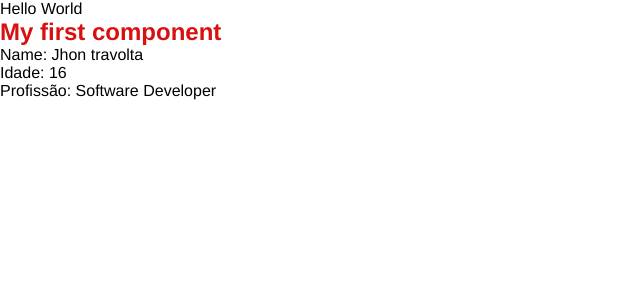
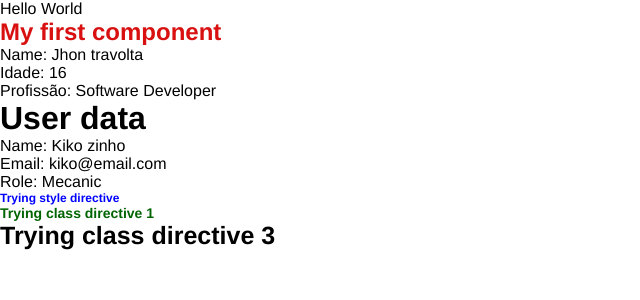
Before and after one commit to RogerXO/curso-angular, an Angular app: page / in a window 1280 px wide. Shown: the top 300 px of the page, without its empty margins (0-640 px from the left). Built offline with nearby package versions, Linux system fonts and the light colour scheme.

Commit message:
style and class directives

```diff
--- a/src/app/app.component.html
+++ b/src/app/app.component.html
@@ -1,3 +1,5 @@
 <div>Hello World</div>
 
 <app-first-component></app-first-component>
+<app-parent-data [name]="userName" [userData]="userData" ></app-parent-data>
+<app-directives></app-directives>
--- a/src/app/app.component.ts
+++ b/src/app/app.component.ts
@@ -6,5 +6,9 @@ import { Component } from '@angular/core';
   styleUrls: ['./app.component.css']
 })
 export class AppComponent {
-  title = 'curso-angular';
+  userName: string = "Kiko zinho"
+  userData = {
+    email: "kiko@email.com",
+    role: "Mecanic"
+  }
 }
--- a/src/app/app.module.ts
+++ b/src/app/app.module.ts
@@ -4,11 +4,15 @@ import { BrowserModule } from '@angular/platform-browser';
 import { AppRoutingModule } from './app-routing.module';
 import { AppComponent } from './app.component';
 import { FirstComponentComponent } from './components/first-component/first-component.component';
+import { ParentDataComponent } from './components/parent-data/parent-data.component';
+import { DirectivesComponent } from './components/directives/directives.component';
 
 @NgModule({
   declarations: [
     AppComponent,
-    FirstComponentComponent
+    FirstComponentComponent,
+    ParentDataComponent,
+    DirectivesComponent
   ],
   imports: [
     BrowserModule,
--- /dev/null
+++ b/src/app/components/directives/directives.component.css
@@ -0,0 +1,11 @@
+.green-title {
+  color: darkgreen;
+}
+
+.small-title {
+  font-size: 14px;
+}
+
+.big-title {
+  font-size: 25px;
+}
--- /dev/null
+++ b/src/app/components/directives/directives.component.html
@@ -0,0 +1,6 @@
+<h2 [ngStyle]="{ 'font-size': fontSize + 'px', color: color }">
+  Trying style directive
+</h2>
+
+<h3 [ngClass]="classes">Trying class directive 1</h3>
+<h3 [ngClass]="bigTitle">Trying class directive 3</h3>
--- /dev/null
+++ b/src/app/components/directives/directives.component.ts
@@ -0,0 +1,14 @@
+import { Component } from '@angular/core';
+
+@Component({
+  selector: 'app-directives',
+  templateUrl: './directives.component.html',
+  styleUrls: ['./directives.component.css']
+})
+export class DirectivesComponent {
+  fontSize = 12
+  color = "blue"
+
+  classes = ['green-title', 'small-title']
+  bigTitle = 'big-title'
+}
--- a/src/app/components/first-component/first-component.component.ts
+++ b/src/app/components/first-component/first-component.component.ts
@@ -7,6 +7,7 @@ import { Component } from '@angular/core';
 })
 export class FirstComponentComponent {
   name: string = 'Jhon travolta';
-  age: number = 16
-  job: string = "Software Developer"
+  age: number = 16;
+  job: string = 'Software Developer';
+  testData = 'Testing more than one parent';
 }
--- /dev/null
+++ b/src/app/components/parent-data/parent-data.component.html
@@ -0,0 +1,4 @@
+<h1>User data</h1>
+<p>Name: {{ name }}</p>
+<p>Email: {{ userData.email }}</p>
+<p>Role: {{ userData.role }}</p>
```
Also changed, not shown: src/app/components/parent-data/parent-data.component.ts (added, +11 -0 lines), src/app/components/parent-data/parent-data.component.css (added), 2 other files (tests, documents, lock files or other folders).
